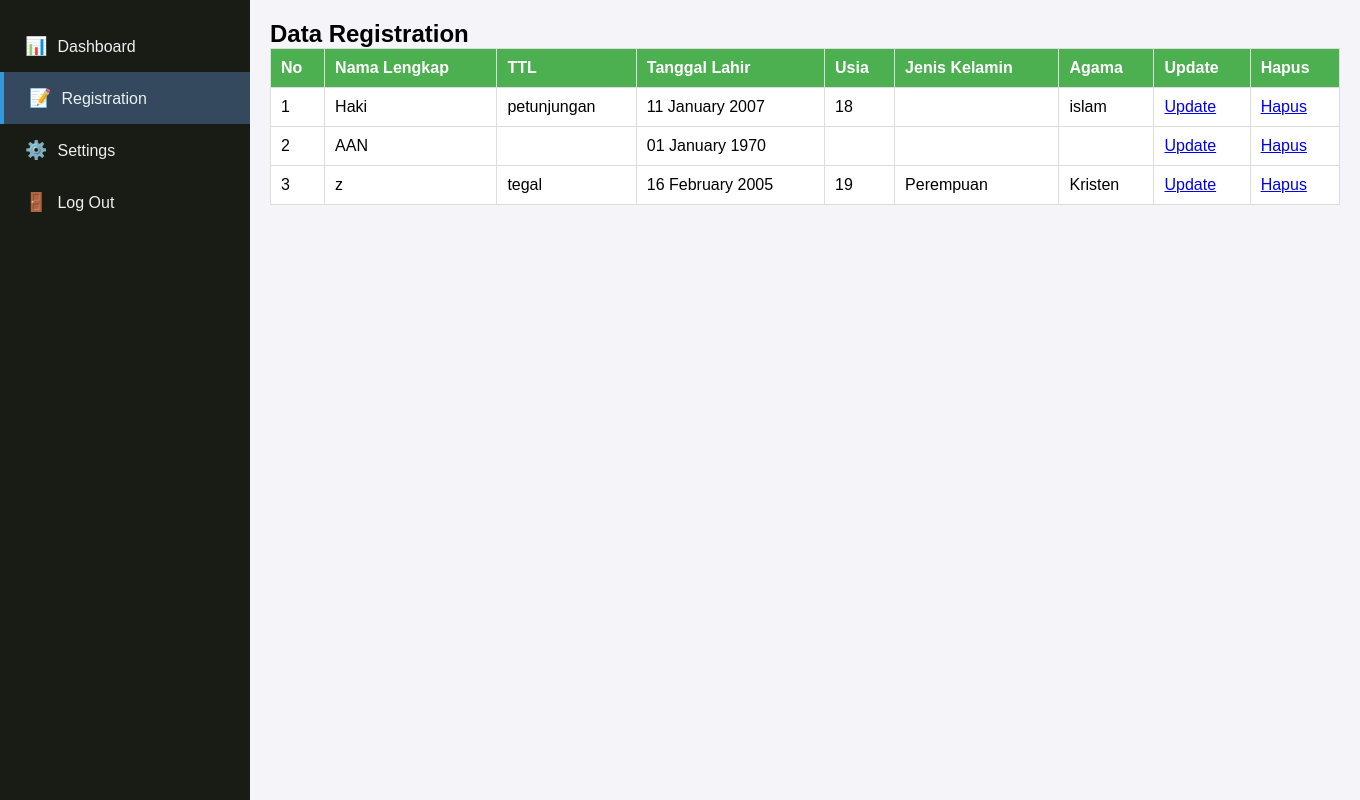
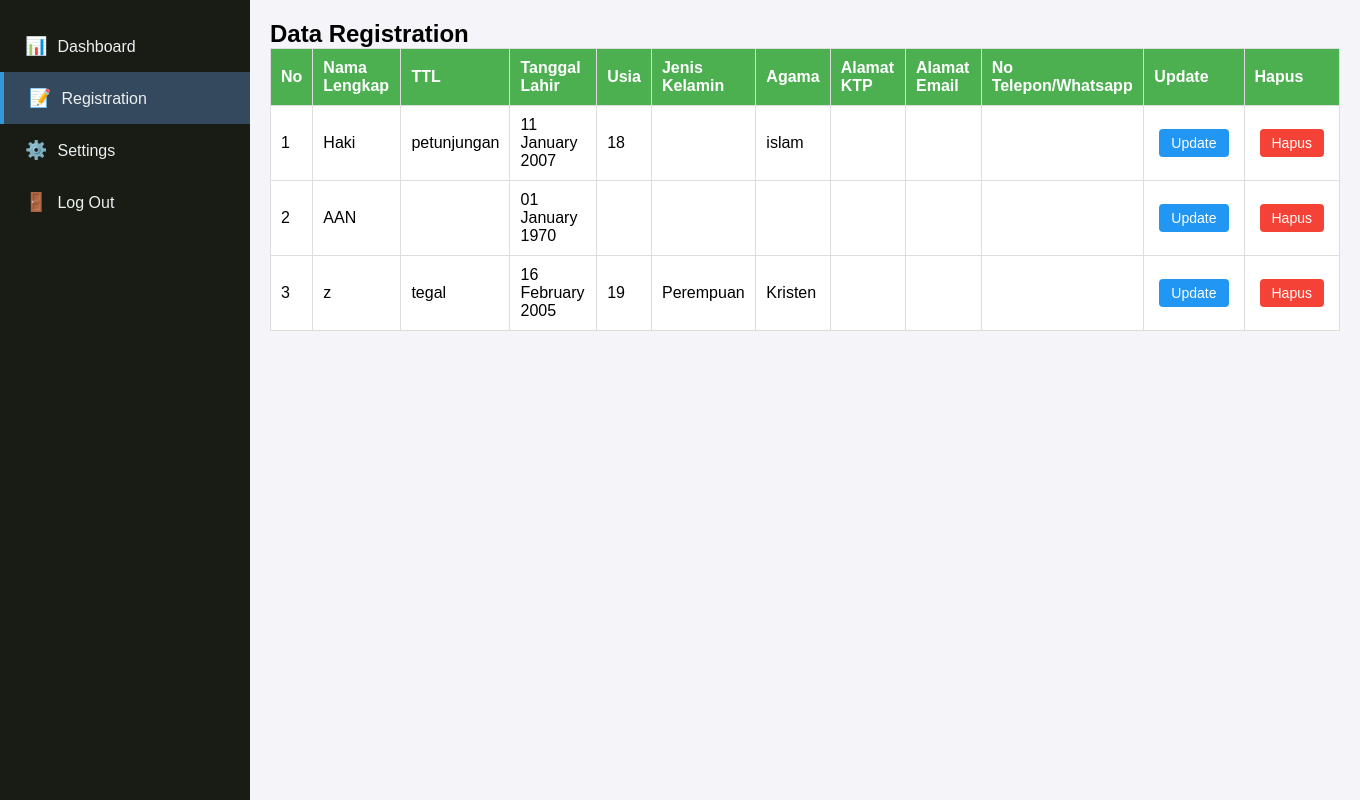
Before and after one commit to MuhammadBaehaqi/website_company_profile_lpk_aikoku_terpadu, a PHP site: page /data_regis.php in a window 1360 px wide. Run offline with PHP 8.4, Linux system fonts and the light colour scheme; data comes from the database, SQL or seed files in the repository.

Commit message:
Nambah file

```diff
--- a/data_regis.php
+++ b/data_regis.php
@@ -42,6 +42,36 @@
         table tr:hover {
             background-color: #ddd;
         }
+
+        .btn {
+    display: inline-block;
+    padding: 6px 12px;
+    margin: 0 5px;
+    border-radius: 4px;
+    text-decoration: none;
+    font-size: 14px;
+    transition: background-color 0.3s ease;
+    cursor: pointer;
+}
+
+.btn-update {
+    background-color: #2196F3;
+    color: white;
+}
+
+.btn-update:hover {
+    background-color: #1976D2;
+}
+
+.btn-delete {
+    background-color: #f44336;
+    color: white;
+}
+
+.btn-delete:hover {
+    background-color: #d32f2f;
+}
+
     </style>
 </head>
 <body>
@@ -74,6 +104,9 @@
                     <th>Usia</th>
                     <th>Jenis Kelamin</th>
                     <th>Agama</th>
+                    <th>Alamat KTP</th>
+                    <th>Alamat Email</th>
+                    <th>No Telepon/Whatsapp</th>
                     <th>Update</th>
                     <th>Hapus</th>
                 </tr>
@@ -93,8 +126,11 @@
                     echo '<td>' .$row['usia'] . '</td>';
                     echo '<td>' .$row['Jenis_Kelamin'] . '</td>';
                     echo '<td>' .$row['Agama'] . '</td>';
-                    echo '<td><a href="update.php?id_regis=' . $row['id_regis'] . '">Update</a></td>';
-                    echo '<td><a href="hapus.php?id_regis=' . $row['id_regis'] . '">Hapus</a></td>';
+                    echo '<td>' .$row['alamat_ktp'] . '</td>';
+                    echo '<td>' .$row['alamat_email'] . '</td>';
+                    echo '<td>' .$row['no_telepon'] . '</td>';
+                    echo '<td><a href="update.php?id_regis=' . $row['id_regis'] . '"class="btn btn-update">Update</a></td>';
+                    echo '<td><a href="hapus.php?id_regis=' . $row['id_regis'] . '"class="btn btn-delete">Hapus</a></td>';
                     echo '</tr>';
                     $i++;
                 }
--- a/form.php
+++ b/form.php
@@ -264,7 +264,7 @@
     </div>
     <div class="form-group">
       <label for="alamat_ktp">Alamat KTP</label>
-      <input type="varchar" id="alamat_ktp" name="kirim_alamat_ktp">
+      <input type="text" id="alamat_ktp" name="kirim_alamat_ktp">
     </div>
     <div class="form-group">
       <label for="email">Alamat Email:</label>
```
Also changed, not shown: update.php (+7 -2 lines).
